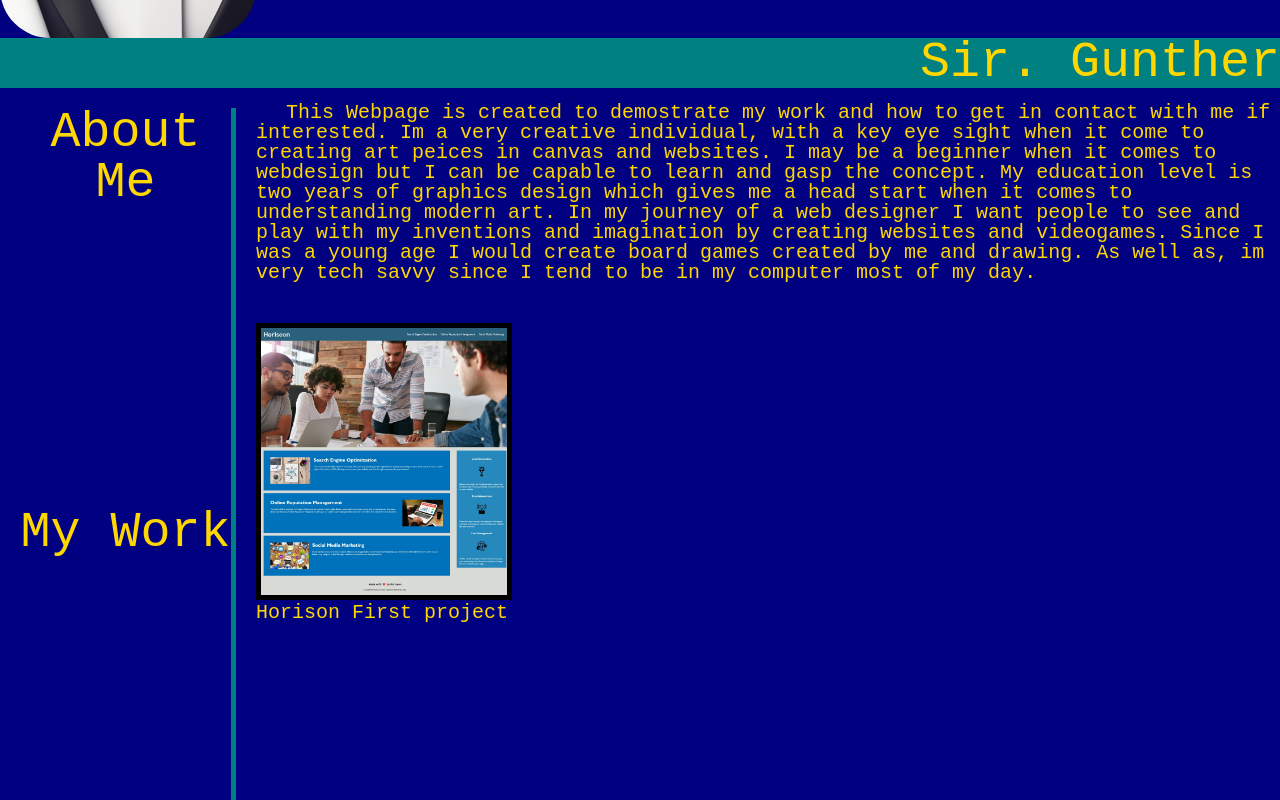
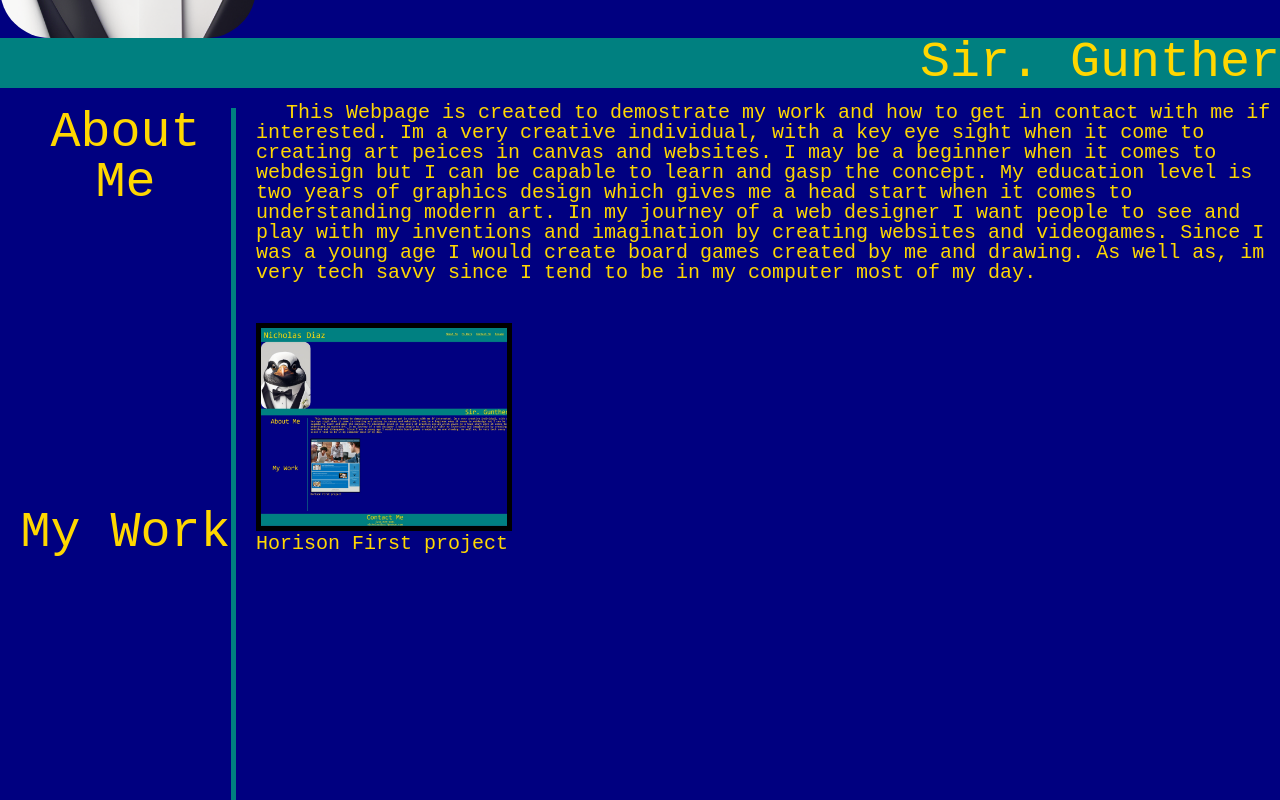
Before and after one commit to Gunther0662/Get-to-know-me, a plain HTML site: page index.html in a window 1280 px wide. Shown: the part 567-1367 px from the top of the page. Drawn offline with Linux system fonts and the light colour scheme; files whose address does not match are found by name.

Commit message:
fixed the image

```diff
--- a/index.html
+++ b/index.html
@@ -57,7 +57,7 @@
         }
     </style>
     <a href="https://gunther0662.github.io/Challenge-Module-One/">
-        <img src="C:\Users\nicho\Desktop\Challenge-Module-One\assets\images\website image\Screenshot_3-6-2024_223016_.jpeg" alt="How to maintain a buissness" class="hover-image">
+        <img src=C:\Users\nicho\Desktop\Challenge-Module-One\image.png  alt="How to maintain a buissness" class="hover-image">
     </a>
     <P>Horison First project</P>
 </section>
```
